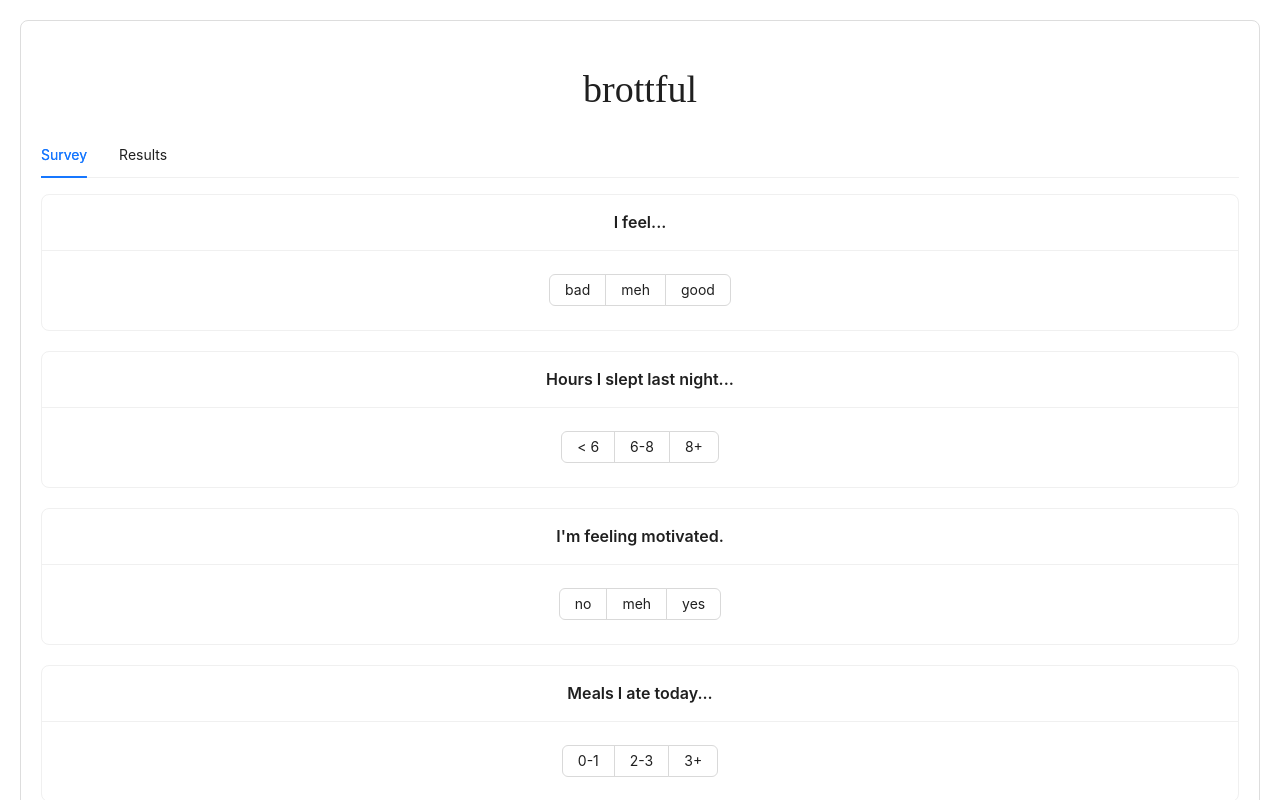
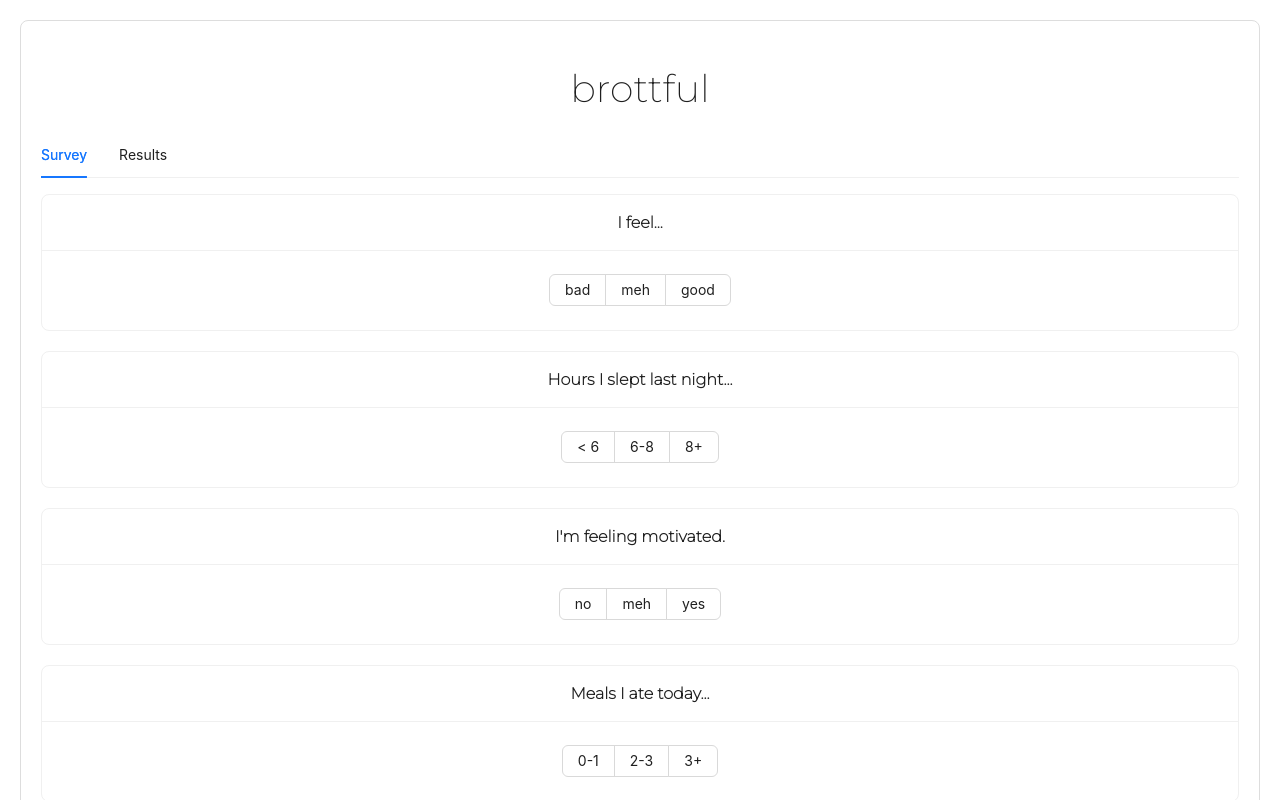
Before and after one commit to brotatotes/brottful, a React (Create React App) app: page / in a window 1280 px wide. Shown: the top 800 px of the page. Built offline with nearby package versions, Linux system fonts and the light colour scheme.

Commit message:
change body font

```diff
--- a/src/App.css
+++ b/src/App.css
@@ -1,6 +1,6 @@
 .App {
   text-align: center;
-  font-family: 'Montserrat Light';
+  font-family: 'Montserrat';
 }
 
 .App-logo {
@@ -15,7 +15,9 @@
 }
 
 /* Customize styles further as needed */
-
+body {
+  font-family: 'Montserrat Light', 'Montserrat', sans-serif;
+}
 
 @media (prefers-reduced-motion: no-preference) {
   .App-logo {
--- a/src/App.js
+++ b/src/App.js
@@ -22,7 +22,7 @@ function App() {
 
   return (
     <div style={{ margin: '20px', padding: '20px', border: '1px solid #ddd', borderRadius: '8px' }}>
-      <Title style={{ textAlign: 'center', fontFamily: 'Montserrat Light', fontWeight: 'lighter', marginBottom: '20px' }}>brottful</Title>
+      <Title style={{ textAlign: 'center', fontFamily: 'Montserrat', fontWeight: 'lighter', marginBottom: '20px' }}>brottful</Title>
       <Tabs activeKey={activeTab} onChange={handleTabChange}>
         <TabPane tab="Survey" key="survey">
           <div className="content" style={{ padding: '0px', background: '#fff' }}>
@@ -47,7 +47,7 @@ function SurveyContent() {
   };
 
   return (
-    <div className="content" style={{textAlign: 'center', padding: '0px', background: '#fff', fontFamily: 'Montserrat Light' }}>
+    <div className="content" style={{textAlign: 'center', padding: '0px', background: '#fff', fontFamily: 'Montserrat' }}>
 
 
       {isSubmitted ? (
@@ -95,7 +95,7 @@ function SurveyQuestion({ question, options }) {
   };
 
   return (
-    <Card title={question} style={{ marginBottom: '20px', textAlign: 'center'}}>
+    <Card title={question} style={{ marginBottom: '20px', textAlign: 'center', fontFamily: 'Montserrat'}}>
       <Radio.Group onChange={handleAnswerChange} value={selectedAnswer}>
         {options.map((option, index) => (
           <Radio.Button key={index} value={option}>
--- a/src/index.css
+++ b/src/index.css
@@ -8,6 +8,8 @@ body {
   -moz-osx-font-smoothing: grayscale;
 }
 
+
+
 code {
   font-family: source-code-pro, Menlo, Monaco, Consolas, 'Courier New',
     monospace;
```
